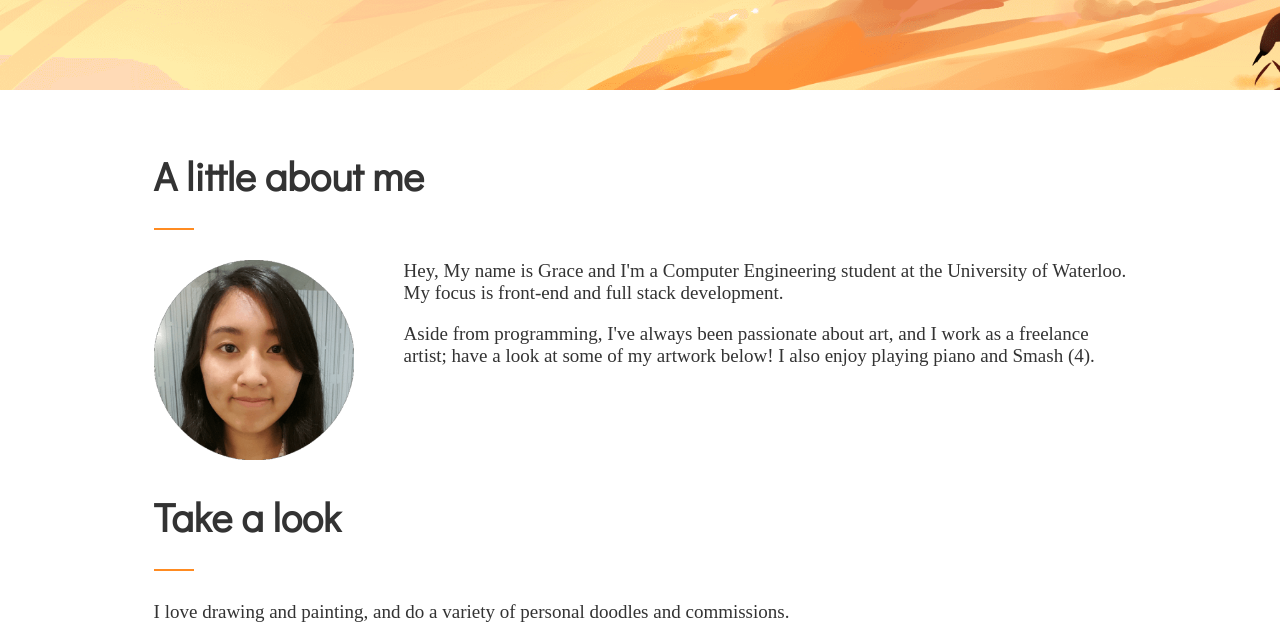
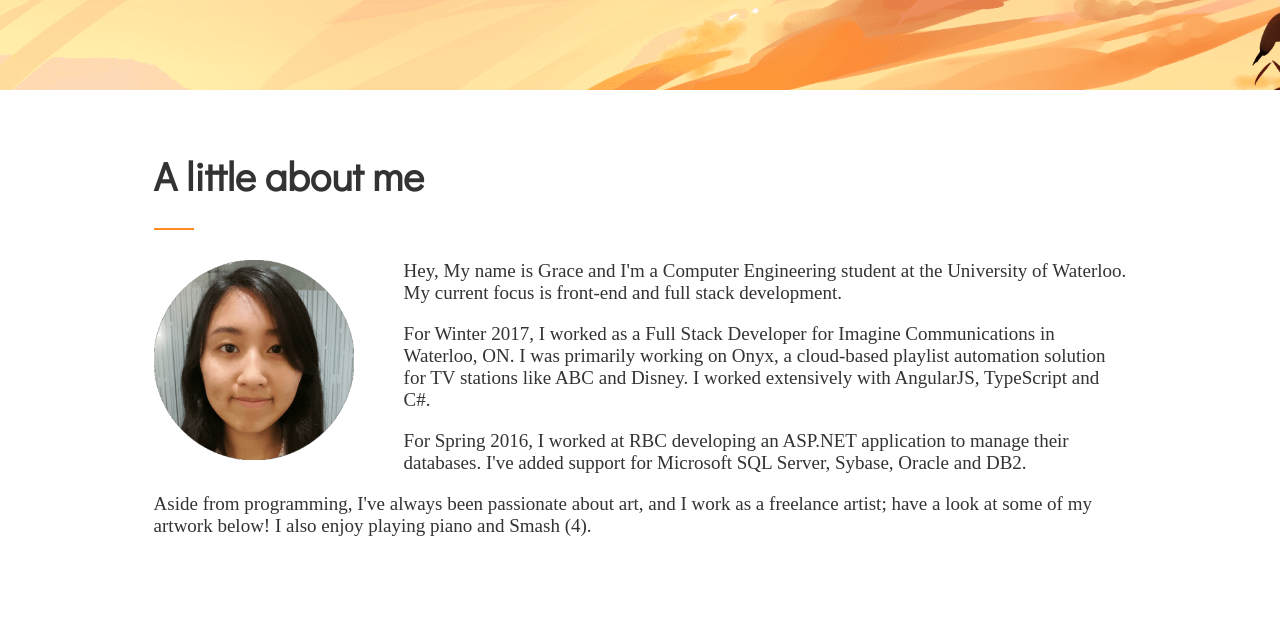
Before and after one commit to gracening/gracening.github.io, a Jekyll site: the page built from index.html, in a window 1280 px wide and 900 px high, scrolled down 680 px, cut to the strip 0-629 px from the top of the window. Built offline with Jekyll 4.4.1, drawn with Linux system fonts in a browser that asks for light colours; nearby versions of some CDN libraries; some web fonts are replaced.

Commit message:
Added more to about

```diff
--- a/_includes/header.html
+++ b/_includes/header.html
@@ -4,7 +4,7 @@
 			<li><a class="link" href="#home">Home</a></li>
 			<li><a class="link" href="#about">About</a></li>
 		<!--	<li><a class="link" href="#experience">Projects</a></li> -->
-			<li><a class="link" href="#portfolio">Portfolio</a></li>
+			<li><a class="link" href="#portfolio">Gallery</a></li>
 			<li style="float:right"><a class="link" href="#contact">Contact</a></li>
 			<br style="clear:both;" />
 		</ul>
--- a/index.html
+++ b/index.html
@@ -10,7 +10,9 @@ title: Grace Ning
 			<img src="images/me.png">
 		</div>
 		<div class="desc">
-			<p>Hey, My name is Grace and I'm a Computer Engineering student at the University of Waterloo. My focus is front-end and full stack development.</p>
+			<p>Hey, My name is Grace and I'm a Computer Engineering student at the University of Waterloo. My current focus is front-end and full stack development.</p>
+			<p>For Winter 2017, I worked as a Full Stack Developer for Imagine Communications in Waterloo, ON. I was primarily working on Onyx, a cloud-based playlist automation solution for TV stations like ABC and Disney. I worked extensively with AngularJS, TypeScript and C#.</p>
+			<p>For Spring 2016, I worked at RBC developing an ASP.NET application to manage their databases. I've added support for Microsoft SQL Server, Sybase, Oracle and DB2.</p>
 			<p>Aside from programming, I've always been passionate about art, and I work as a freelance artist; have a look at some of my artwork below! I also enjoy playing piano and Smash (4).</p>
 		</div>
 	</div>
```
